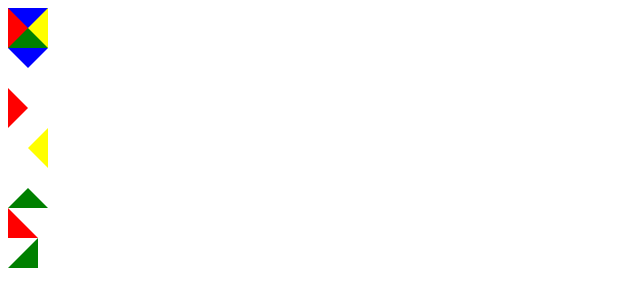
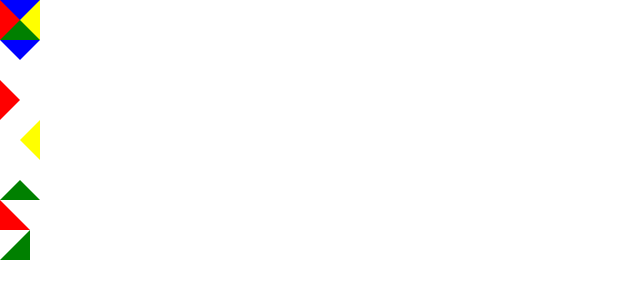
Before and after one commit to zhuyutrisla/demos, a plain HTML site: page 1-8/1-8-4.html in a window 1280 px wide. Shown: the whole page, without its empty margins (0-640 px from the left). Drawn offline with nearby package versions, Linux system fonts and the light colour scheme; files that its build step writes are made by us from their sources.

Commit message:
Update 1-8-4.scss

```diff
--- a/1-8/1-8-4.scss
+++ b/1-8/1-8-4.scss
@@ -1,5 +1,5 @@
 *{
-  magin: 0;
+  margin: 0;
   padding: 0;
 }
 @mixin colors($color1, $color2, $color3, $color4, $size: 20px){
```
